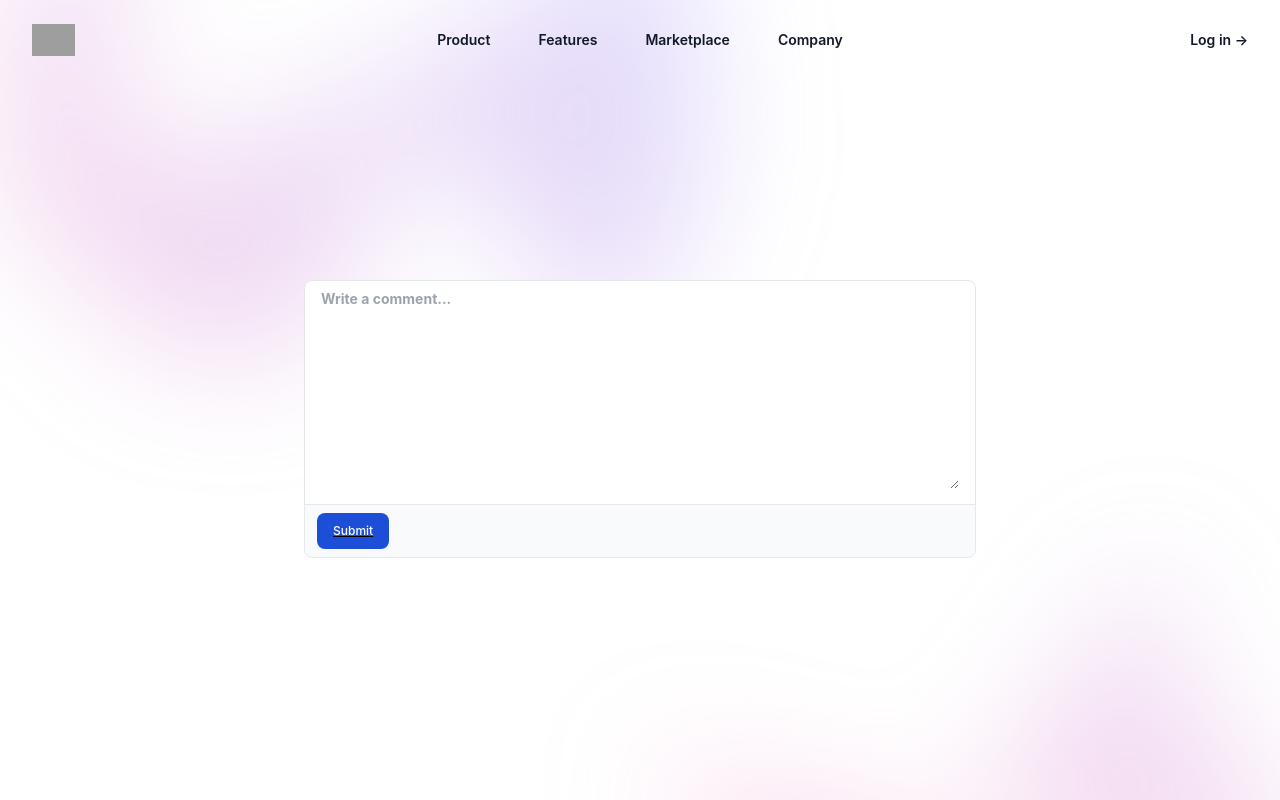
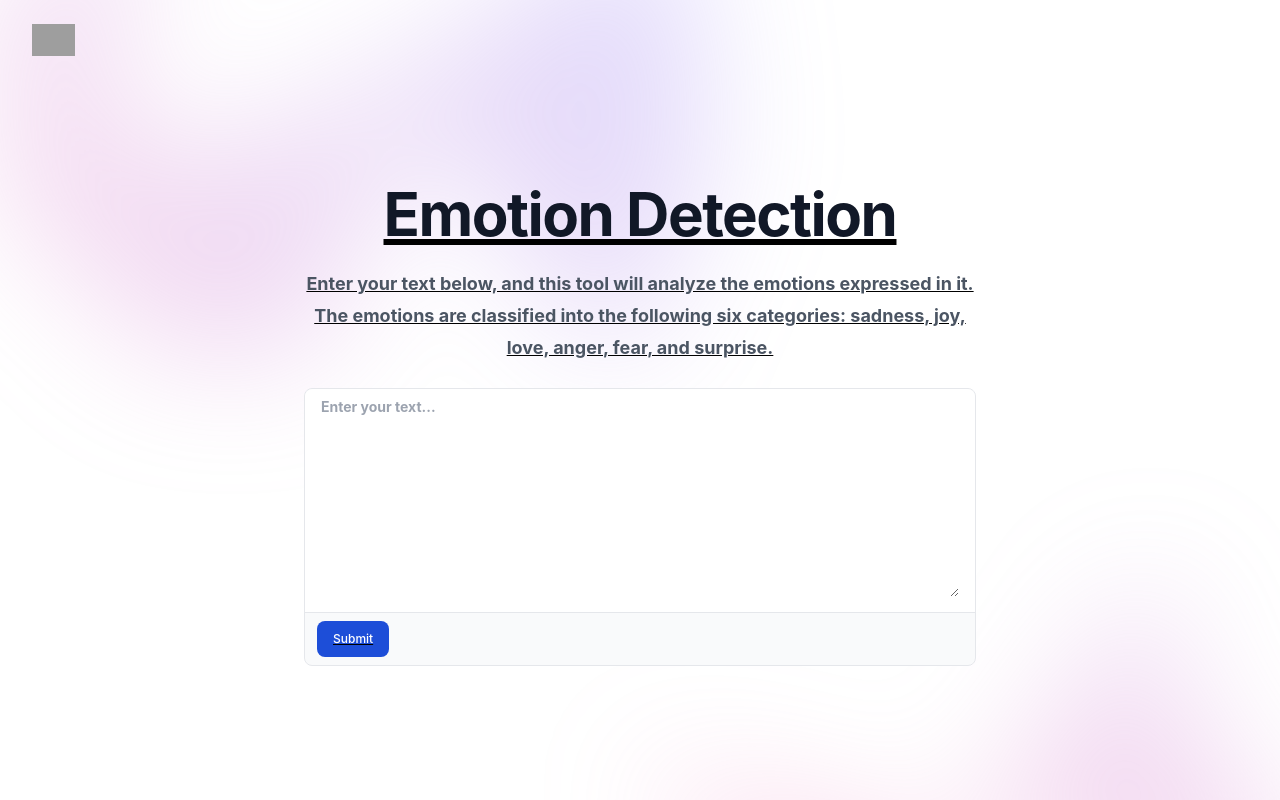
Before and after one commit to GauravKaklotar/Emotions_Analysis, a React (Create React App) app in the folder frontend/: page / in a window 1280 px wide. Shown: the top 800 px of the page. Built offline with nearby package versions, Linux system fonts and the light colour scheme; grey boxes are pictures that could not be loaded.

Commit message:
Design Completed

```diff
--- a/frontend/src/example.jsx
+++ b/frontend/src/example.jsx
@@ -4,12 +4,6 @@ import { useState } from 'react'
 import { Dialog, DialogPanel } from '@headlessui/react'
 import { Bars3Icon, XMarkIcon } from '@heroicons/react/24/outline'
 
-const navigation = [
-  { name: 'Product', href: '#' },
-  { name: 'Features', href: '#' },
-  { name: 'Marketplace', href: '#' },
-  { name: 'Company', href: '#' },
-]
 
 export default function Example() {
   const [mobileMenuOpen, setMobileMenuOpen] = useState(false)
@@ -20,34 +14,12 @@ export default function Example() {
         <nav aria-label="Global" className="flex items-center justify-between p-6 lg:px-8">
           <div className="flex lg:flex-1">
             <a href="#" className="-m-1.5 p-1.5">
-              <span className="sr-only">Your Company</span>
+              <span className="sr-only">Emotion Detection</span>
               <img
                 alt=""
                 src="https://tailwindui.com/img/logos/mark.svg?color=indigo&shade=600"
                 className="h-8 w-auto"
               />
-            </a>
-          </div>
-          <div className="flex lg:hidden">
-            <button
-              type="button"
-              onClick={() => setMobileMenuOpen(true)}
-              className="-m-2.5 inline-flex items-center justify-center rounded-md p-2.5 text-gray-700"
-            >
-              <span className="sr-only">Open main menu</span>
-              <Bars3Icon aria-hidden="true" className="h-6 w-6" />
-            </button>
-          </div>
-          <div className="hidden lg:flex lg:gap-x-12">
-            {navigation.map((item) => (
-              <a key={item.name} href={item.href} className="text-sm font-semibold leading-6 text-gray-900">
-                {item.name}
-              </a>
-            ))}
-          </div>
-          <div className="hidden lg:flex lg:flex-1 lg:justify-end">
-            <a href="#" className="text-sm font-semibold leading-6 text-gray-900">
-              Log in <span aria-hidden="true">&rarr;</span>
             </a>
           </div>
         </nav>
@@ -56,7 +28,7 @@ export default function Example() {
           <DialogPanel className="fixed inset-y-0 right-0 z-50 w-full overflow-y-auto bg-white px-6 py-6 sm:max-w-sm sm:ring-1 sm:ring-gray-900/10">
             <div className="flex items-center justify-between">
               <a href="#" className="-m-1.5 p-1.5">
-                <span className="sr-only">Your Company</span>
+                <span className="sr-only">Emotion Detection</span>
                 <img
                   alt=""
                   src="https://tailwindui.com/img/logos/mark.svg?color=indigo&shade=600"
@@ -71,29 +43,6 @@ export default function Example() {
                 <span className="sr-only">Close menu</span>
                 <XMarkIcon aria-hidden="true" className="h-6 w-6" />
               </button>
-            </div>
-            <div className="mt-6 flow-root">
-              <div className="-my-6 divide-y divide-gray-500/10">
-                <div className="space-y-2 py-6">
-                  {navigation.map((item) => (
-                    <a
-                      key={item.name}
-                      href={item.href}
-                      className="-mx-3 block rounded-lg px-3 py-2 text-base font-semibold leading-7 text-gray-900 hover:bg-gray-50"
-                    >
-                      {item.name}
-                    </a>
-                  ))}
-                </div>
-                <div className="py-6">
-                  <a
-                    href="#"
-                    className="-mx-3 block rounded-lg px-3 py-2.5 text-base font-semibold leading-7 text-gray-900 hover:bg-gray-50"
-                  >
-                    Log in
-                  </a>
-                </div>
-              </div>
             </div>
           </DialogPanel>
         </Dialog>
@@ -112,14 +61,20 @@ export default function Example() {
             className="relative left-[calc(50%-11rem)] aspect-[1155/678] w-[36.125rem] -translate-x-1/2 rotate-[30deg] bg-gradient-to-tr from-[#ff80b5] to-[#9089fc] opacity-30 sm:left-[calc(50%-30rem)] sm:w-[72.1875rem]"
           />
         </div>
-        <div className="mx-auto max-w-2xl py-32 sm:py-48 lg:py-56">
+        <div className="mx-auto max-w-2xl py-32 sm:py-48 lg:py-32">
           <div className="text-center">
+            <h1 className="text-4xl font-bold tracking-tight text-gray-900 sm:text-6xl">
+              Emotion Detection
+            </h1>
+            <p className="my-6 text-lg leading-8 text-gray-600 .no-underline">
+            Enter your text below, and this tool will analyze the emotions expressed in it. The emotions are classified into the following six categories: sadness, joy, love, anger, fear, and surprise.
+            </p>
 
             <form>
               <div class="w-full mb-4 border border-gray-200 rounded-lg bg-gray-50 dark:bg-gray-700 dark:border-gray-600">
                 <div class="px-4 py-2 bg-white rounded-t-lg dark:bg-gray-800">
                   <label for="comment" class="sr-only">Your comment</label>
-                  <textarea id="comment" rows="10" class="w-full px-0 text-sm text-gray-900 bg-white border-0 dark:bg-gray-800 focus:ring-0 dark:text-white dark:placeholder-gray-400" placeholder="Write a comment..." required ></textarea>
+                  <textarea id="comment" rows="10" class="w-full px-0 text-sm text-gray-900 bg-white border-0 dark:bg-gray-800 focus:ring-0 dark:text-white dark:placeholder-gray-400" placeholder="Enter your text..." required ></textarea>
                 </div>
                 <div class="flex items-center justify-between px-3 py-2 border-t dark:border-gray-600">
                   <button type="submit" class="inline-flex items-center py-2.5 px-4 text-xs font-medium text-center text-white bg-blue-700 rounded-lg focus:ring-4 focus:ring-blue-200 dark:focus:ring-blue-900 hover:bg-blue-800">
```
